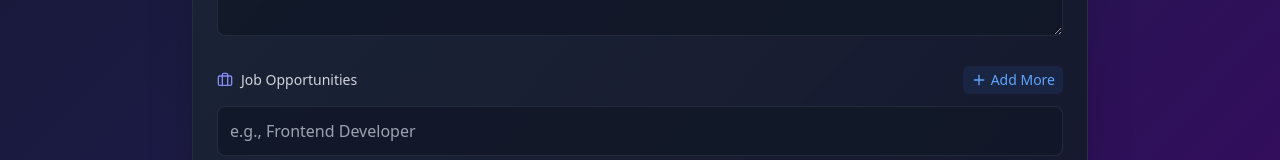
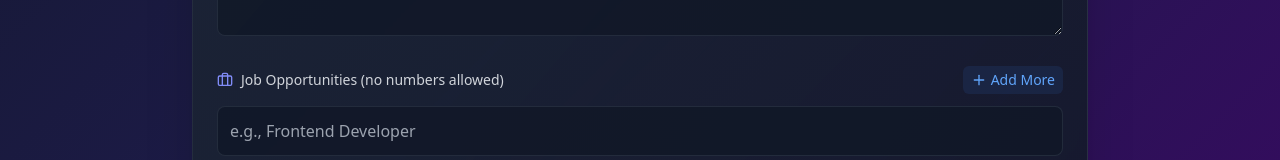
Before and after one commit to kmddkuruppu/Skill-Sharing-Learning-Platform, a React (Create React App) app in the folder frontend/: page /addcourse in a window 1280 px wide. Shown: the part 734-894 px from the top of the page. Built offline with nearby package versions, Linux system fonts and the light colour scheme.

Commit message:
Update AddCouse.js

```diff
--- a/frontend/src/Admin/AddCouse.js
+++ b/frontend/src/Admin/AddCouse.js
@@ -80,8 +80,11 @@ export default function CourseAdminForm() {
   };
 
   const handleJobOpportunityChange = (index, value) => {
+    // Remove any numeric characters from job opportunity input
+    const textOnlyValue = value.replace(/[0-9]/g, '');
+
     const updatedOpportunities = [...jobOpportunities];
-    updatedOpportunities[index] = value;
+    updatedOpportunities[index] = textOnlyValue;
     setJobOpportunities(updatedOpportunities);
 
     // Join job opportunities into a comma-separated string for backend
@@ -466,7 +469,7 @@ export default function CourseAdminForm() {
                       <div className="flex justify-between items-center">
                         <label className="block text-sm font-medium text-gray-300 flex items-center">
                           <Briefcase size={16} className="mr-2 text-indigo-400" />
-                          Job Opportunities
+                          Job Opportunities (no numbers allowed)
                         </label>
                         <button
                           type="button"
```
